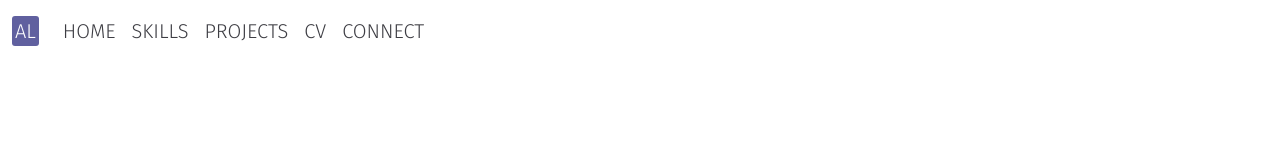
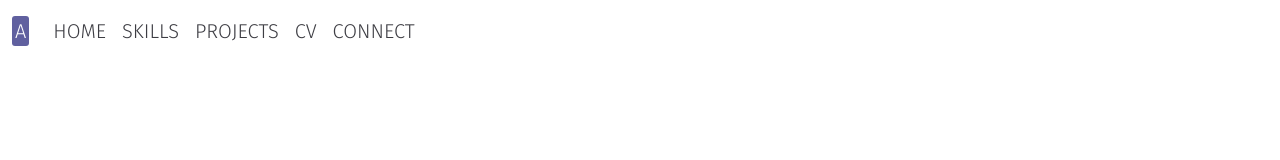
Before and after one commit to amydevlondon/Portfolio, a React (Create React App) app: page / in a window 1280 px wide. Shown: the top 160 px of the page. Built offline with nearby package versions, Linux system fonts and the light colour scheme; a web font is replaced by a local one.

Commit message:
change brand text

```diff
--- a/src/components/Navbar.js
+++ b/src/components/Navbar.js
@@ -5,7 +5,7 @@
     return (
         <nav className="navbar navbar-custom navbar-expand-sm fixed-top">
             <div className="container-fluid">
-                <Link to="/" className="navbar-brand">AL</Link>
+                <Link to="/" className="navbar-brand">A</Link>
                 <button className="navbar-toggler" type="button" data-bs-toggle="collapse" data-bs-target="#navbarNavDropdown" aria-controls="navbarNavDropdown" aria-expanded="false" aria-label="Toggle navigation">
                     <i className="fas fa-bars" />
                 </button>
```
